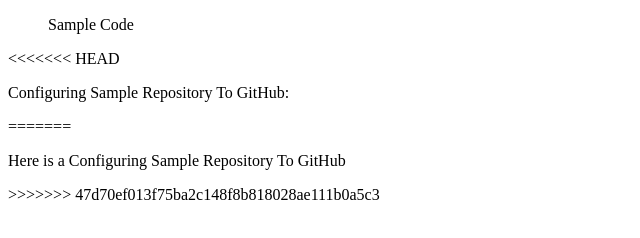
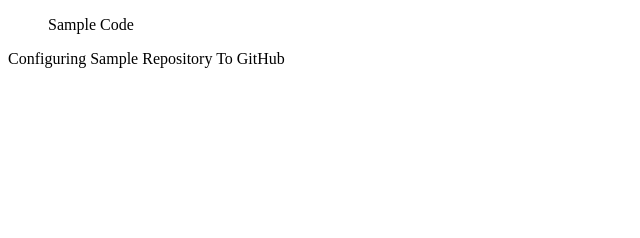
Before and after one commit to shoebpathan/sample-code, a plain HTML site: page index.html in a window 1280 px wide. Shown: the whole page, without its empty margins (0-640 px from the left). Drawn offline with Linux system fonts and the light colour scheme.

Commit message:
index.html updated

```diff
--- a/index.html
+++ b/index.html
@@ -9,11 +9,7 @@
     <div>
             <ul>Sample Code</ul>
     </div>
-<<<<<<< HEAD
-    <p>Configuring Sample Repository To GitHub:</p>
-=======
-    <p>Here is a Configuring Sample Repository To GitHub</p>
->>>>>>> 47d70ef013f75ba2c148f8b818028ae111b0a5c3
+    <p>Configuring Sample Repository To GitHub</p>
 
 </body>
 </html>
```
